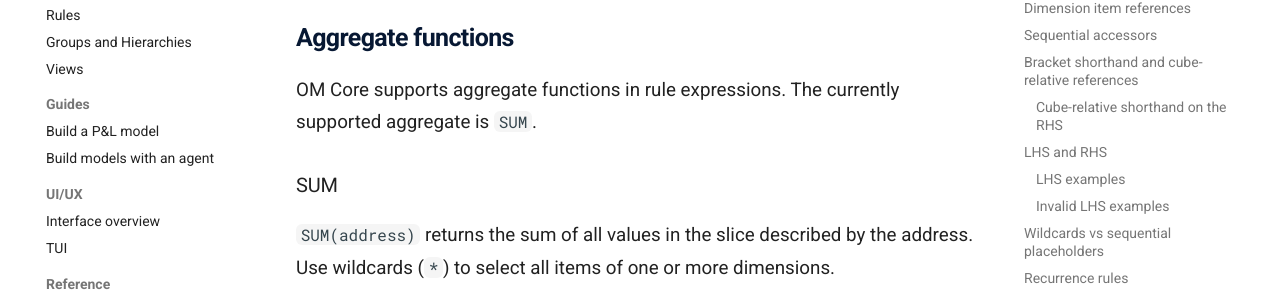
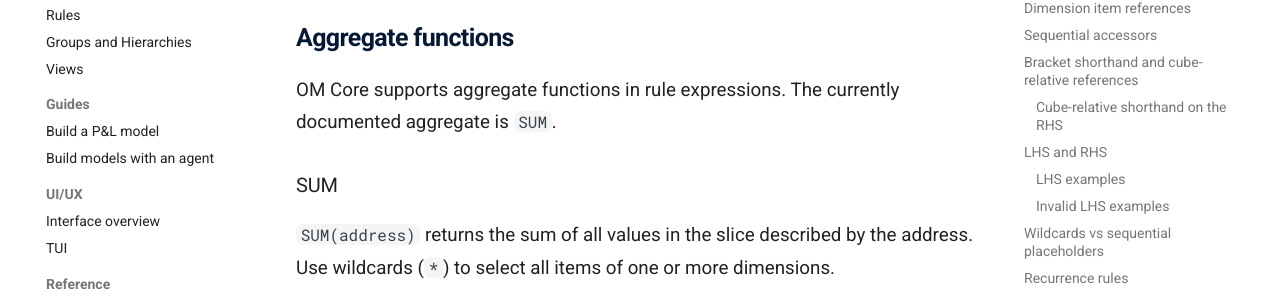
Before and after one commit to cloudcell/om-docs, an MkDocs documentation site: the page built from docs/reference/rule-syntax.md, in a window 1280 px wide and 900 px high, scrolled down 9221 px. Shown: the part 181-478 px from the top of the window. Built offline with MkDocs 1.6.1 and Material for MkDocs 9.7.7, drawn with Linux system fonts in a browser that asks for light colours; comment, search, counter and statistics services are not loaded.

Commit message:
docs: add budget vs actual model screenshot to examples page
Add screenshot showing budget-vs-actual-model running in OM Core UI. Update aggregate functions wording from "currently supported" to "currently documented" for SUM function.

```diff
--- a/docs/reference/rule-syntax.md
+++ b/docs/reference/rule-syntax.md
@@ -266,7 +266,7 @@ If you write a script that needs to anchor a rule, always use the full `$Cube::D
 
 ## Aggregate functions
 
-OM Core supports aggregate functions in rule expressions. The currently supported aggregate is `SUM`.
+OM Core supports aggregate functions in rule expressions. The currently documented aggregate is `SUM`.
 
 ### SUM
 
```
Also changed, not shown: docs/skills/om-core-financial-modeling/examples/index.md (+2 -0 lines), docs/assets/images/budget-vs-actual-model.png (added).
